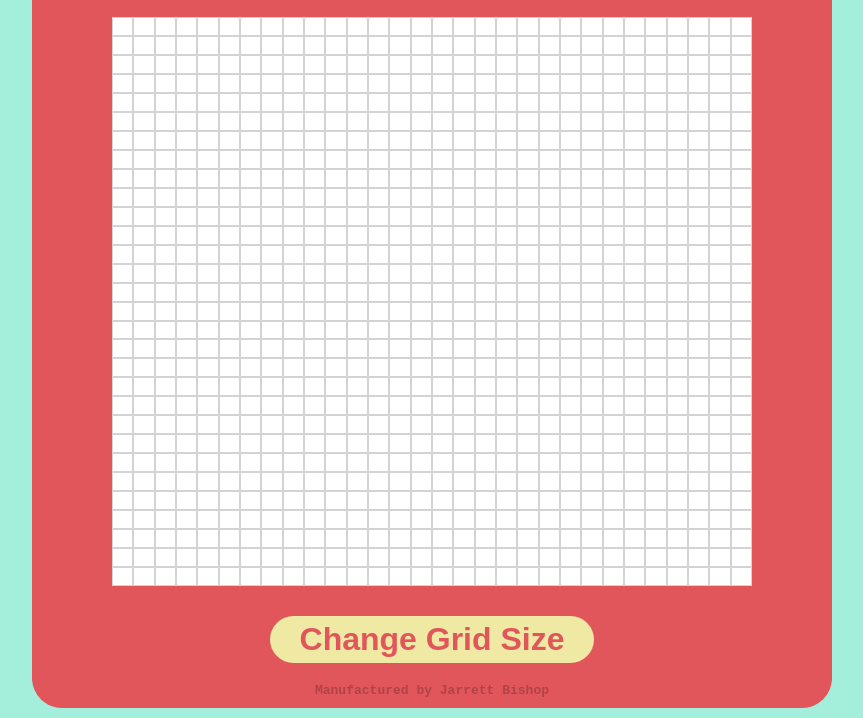
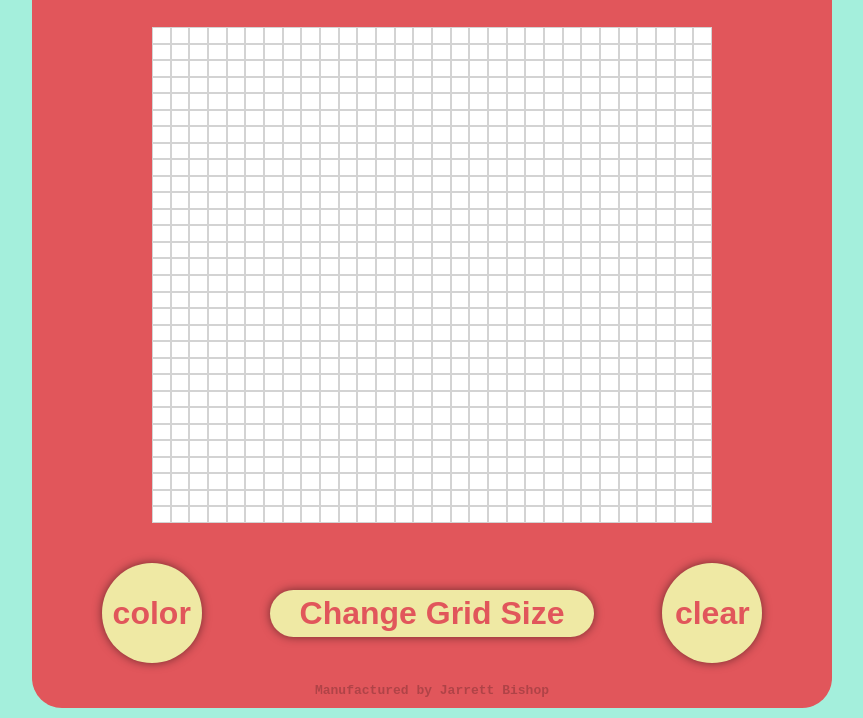
Before and after one commit to jarrettwbishop/etch-a-sketch, a plain HTML site: page index.html in a window 1280 px wide. Shown: the part 82-800 px from the top of the page, without its empty margins (208-1071 px from the left). Drawn offline with Linux system fonts and the light colour scheme.

Commit message:
Add color and clear buttons

```diff
--- a/index.html
+++ b/index.html
@@ -14,7 +14,9 @@
 
         </div>
         <div class="controls">
+            <button id="color">color</button>
             <button id="size">Change Grid Size</button>
+            <button id="clear">clear</button>
         </div>
         <p>Manufactured by Jarrett Bishop</p>
     </main>
--- a/index.js
+++ b/index.js
@@ -1,6 +1,7 @@
 let gridSize = 30;
 let grid = document.querySelector('#grid')
 let changeGridSizeBtn = document.querySelector('#size');
+let clearBtn = document.querySelector('#clear');
 createGrid();
 
 function createGrid() {
@@ -22,6 +23,14 @@ function createGrid() {
     }
 }
 
+function clearGrid() {
+    let rows = document.querySelectorAll('.grid-row');
+
+    for (let i = 0; i < gridSize; i++) {
+        rows[i].remove();
+    }
+}
+
 changeGridSizeBtn.addEventListener('click', () => {
     let size = prompt("Select a grid size between 16 and 100", "16")
     Number(size);
@@ -37,10 +46,7 @@ changeGridSizeBtn.addEventListener('click', () => {
 
 })
 
-function clearGrid() {
-    let rows = document.querySelectorAll('.grid-row');
-
-    for (let i = 0; i < gridSize; i++) {
-        rows[i].remove();
-    }
-}
+clearBtn.addEventListener('click', () => {
+    clearGrid();
+    createGrid();
+})
--- a/main.css
+++ b/main.css
@@ -9,6 +9,7 @@
     margin: 0;
     padding: 0;
     text-decoration: none;
+
 
 }
 
@@ -45,10 +46,11 @@ h1 {
 
 #grid {
     background-color: white;
-    width: 80%;
-    height: 80%;
+    width: 70%;
+    height: 70%;
     display: flex;
     flex-direction: column;
+    margin: 10px;
 }
 
 #grid > * {
@@ -66,7 +68,22 @@ h1 {
     display: flex;
     flex-grow: 1;
     flex-shrink: 1;
-    border: .5px solid lightgray
+    border: .1px solid lightgray
+}
+
+
+#color {
+    background-color: var(--title);
+    color: var(--main);
+    font-weight: 900;
+    margin: 30px;
+    margin-bottom: 20px;
+    font-size: 2em;
+    border-radius: 50%;
+    border-style: none;
+    width: 100px;
+    height: 100px;
+    box-shadow: 0px 0px 10px rgb(0, 0, 0, 0.5);
 }
 
 #size {
@@ -79,6 +96,22 @@ h1 {
     border-radius: 30px;
     border-style: none;
     padding: 5px 30px;
+    box-shadow: 0px 0px 10px rgb(0, 0, 0, 0.5);
+}
+
+#clear {
+    background-color: var(--title);
+    color: var(--main);
+    font-weight: 900;
+    margin: 30px;
+    margin-bottom: 20px;
+    font-size: 2em;
+    border-radius: 50%;
+    border-style: none;
+    width: 100px;
+    height: 100px;
+    box-shadow: 0px 0px 10px rgba(0, 0, 0, 0.5);
+
 }
 
 main, p {
```
